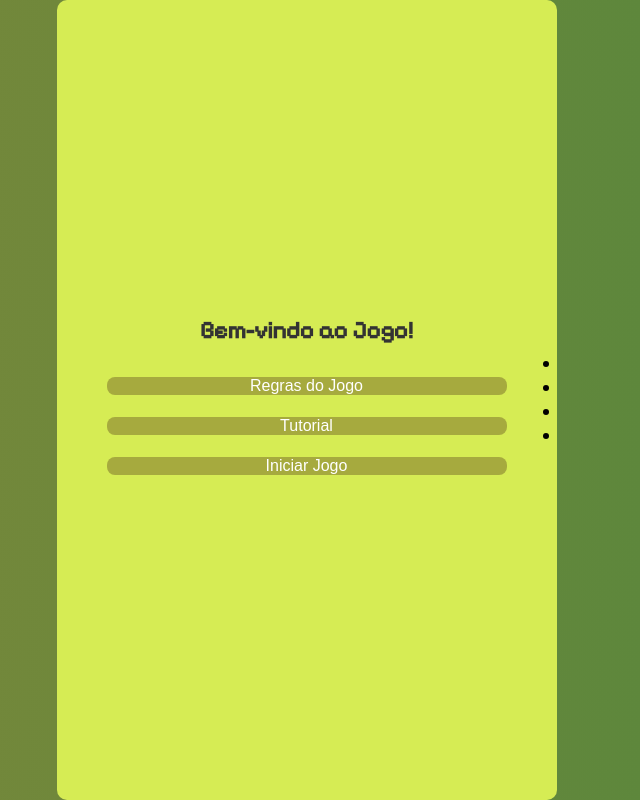
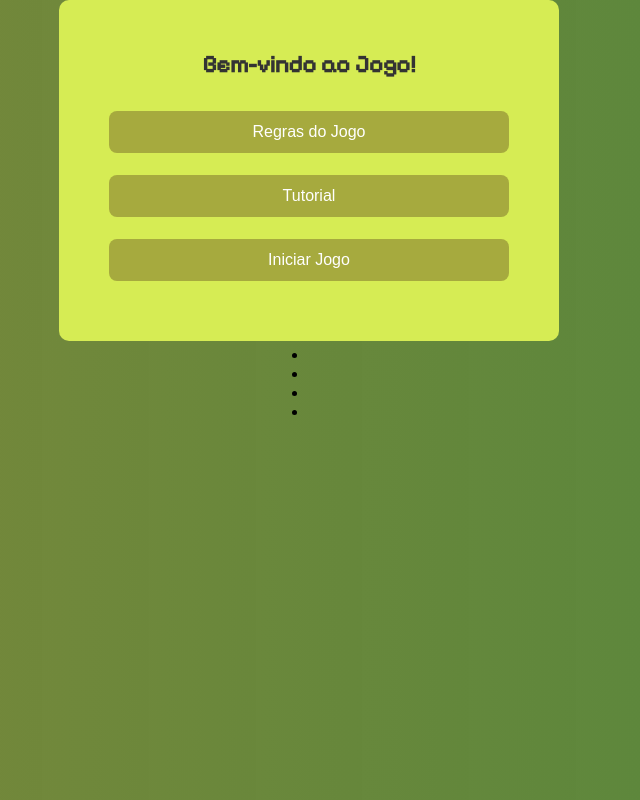
Before and after one commit to rogersoub/Quiz-Supreme, a plain HTML site: page index.html in a window 1280 px wide. Shown: the whole page, without its empty margins (331-971 px from the left). Drawn offline with Linux system fonts and the light colour scheme; files that its build step writes are made by us from their sources; files whose address does not match are found by name.

Commit message:
acesso savio pt2

```diff
--- a/_CSS/style.css
+++ b/_CSS/style.css
@@ -2,43 +2,27 @@
     margin: 0%;
     padding: 0%;
     box-sizing: border-box;
-<<<<<<< HEAD
-    font-family: 'Pixelify Sans', sans-serif;
-    font-size: 20px;
-}
-
-body {
-    height: 100vh;
-=======
 }
 
 body {
     font-family: 'Pixelify Sans', sans-serif;
     background-color: #f5f5f5;
->>>>>>> 3a96f1696a5085d90165b5f73d497e4ac87b7132
     margin: 0;
     padding: 0;
     display: flex;
     justify-content: center;
-<<<<<<< HEAD
     flex-direction: column;
     align-items: center;
     min-height: none;
     text-align: center;
     gap: 5px;
     background: linear-gradient(90deg, rgb(124, 136, 58) 0%, rgba(76, 129, 51, 0.952) 100%);
-=======
-    align-items: center;
-    min-height: 720px;
-    text-align: center;
->>>>>>> 3a96f1696a5085d90165b5f73d497e4ac87b7132
 }
 
 h1, h2 {
     color: #333;
     margin-bottom: 20px;
     font-size: 24px;
-<<<<<<< HEAD
     display: flex;
     text-align: center;
     align-items: center;
@@ -54,14 +38,6 @@ button {
     flex-direction: column;
     border: none;
     gap: 2px;
-=======
-}
-
-button {
-    background-color: #a6aa3e;
-    color: #fff;
-    border: none;
->>>>>>> 3a96f1696a5085d90165b5f73d497e4ac87b7132
     padding: 12px 24px;
     margin: 10px 0;
     font-size: 16px;
@@ -73,7 +49,6 @@ button {
 button:active {
     background-color: #f8f8ff;
     color: #a6aa3e;
-<<<<<<< HEAD
 }
 
 
@@ -179,6 +154,4 @@ button:active {
     flex-direction: column;
     justify-content: center;
     text-align: center;
-=======
->>>>>>> 3a96f1696a5085d90165b5f73d497e4ac87b7132
 }
```
